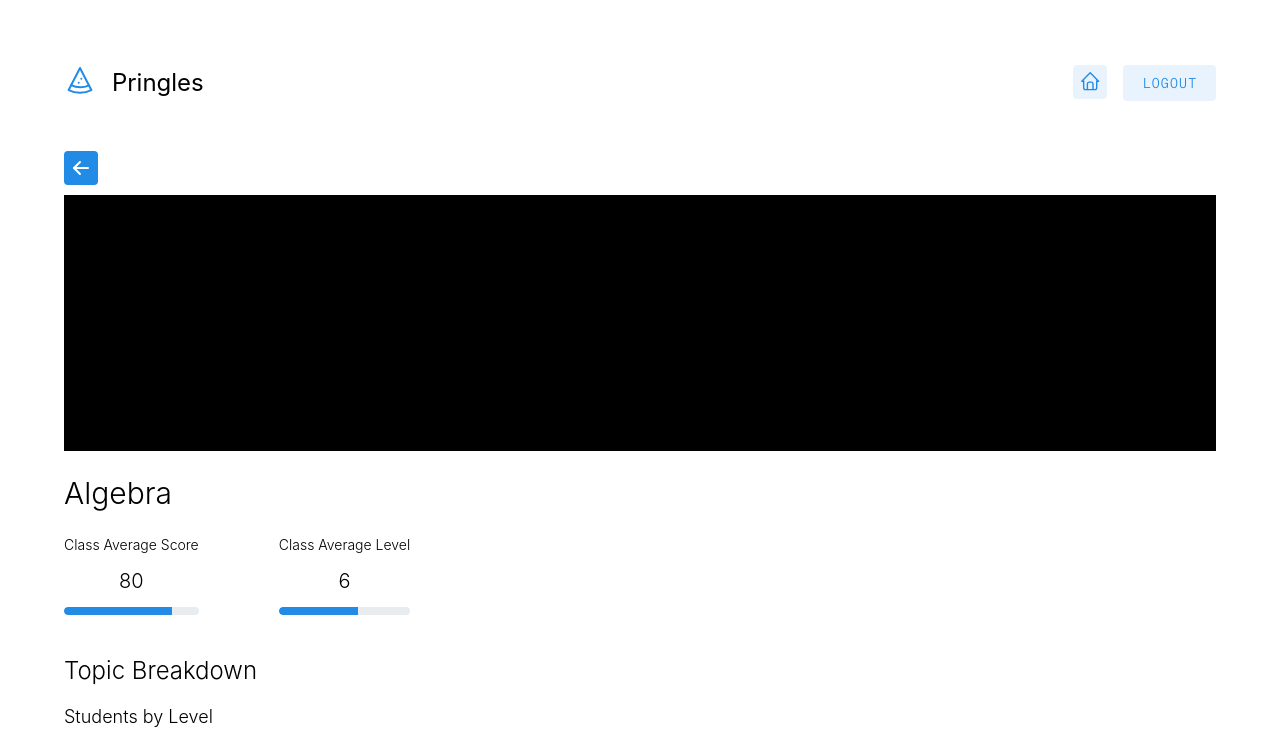
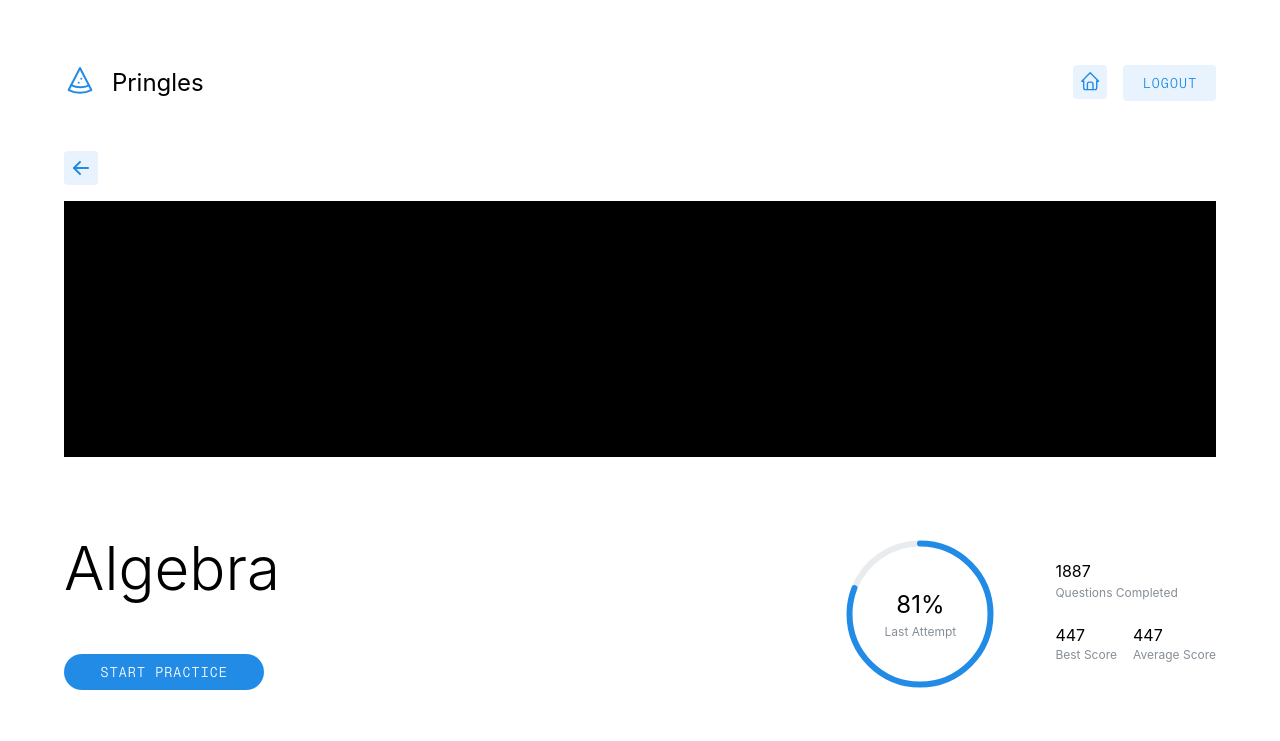
Before and after one commit to hyunseo-s/Pringles, a React (Vite) app in the folder frontend/: page /topic/1 in a window 1280 px wide. Shown: the top 741 px of the page. Built offline with nearby package versions, Linux system fonts and the light colour scheme.

Commit message:
progress to student topic view

```diff
--- a/frontend/src/App.tsx
+++ b/frontend/src/App.tsx
@@ -25,7 +25,7 @@ function App() {
 							<Route path="/register" element={<RegisterPage />} />
 							<Route path="/topic/:topicId" element={<TopicPage />} />
 							<Route path="/dashboard" element={<DashboardPage />} />
-							<Route path="/quiz" element={<QuizPage />} />
+							<Route path="/quiz/:topicId/:sessionId" element={<QuizPage />} />
 						</Routes>
 					</BrowserRouter>
 				</UserProvider>
--- /dev/null
+++ b/frontend/src/components/topic/StudentStats.module.css
@@ -0,0 +1,18 @@
+.label {
+    font-family: Outfit, var(--mantine-font-family);
+    font-weight: 700;
+    line-height: 1;
+}
+
+.lead {
+    font-family: Outfit, var(--mantine-font-family);
+    font-weight: 700;
+    font-size: 22px;
+    line-height: 1;
+}
+
+.ring {
+    flex: 1;
+    display: flex;
+    justify-content: flex-start;
+}
--- /dev/null
+++ b/frontend/src/components/topic/StudentStats.tsx
@@ -0,0 +1,58 @@
+import { Flex, Group, RingProgress, Text, useMantineTheme } from '@mantine/core';
+import classes from './StudentStats.module.css';
+
+const stats = [
+  { value: 447, label: 'Best Score' },
+  { value: 447, label: 'Average Score' },
+];
+
+const StudentStats = () => {
+  const theme = useMantineTheme();
+  const completed = 1887;
+  const total = 2334;
+  const items = stats.map((stat) => (
+    <div key={stat.label}>
+      <Text className={classes.label}>{stat.value}</Text>
+      <Text size="xs" c="dimmed">
+        {stat.label}
+      </Text>
+    </div>
+  ));
+
+  return (
+    <Flex gap={50}>
+        <div className={classes.ring}>
+            <RingProgress
+            roundCaps
+            thickness={6}
+            size={170}
+            sections={[{ value: (completed / total) * 100, color: theme.primaryColor }]}
+            label={
+                <div>
+                <Text ta="center" fz="1.5rem" className={classes.label}>
+                    {((completed / total) * 100).toFixed(0)}%
+                </Text>
+                <Text ta="center" fz="xs" c="dimmed">
+                    Last Attempt
+                </Text>
+                </div>
+            }
+        />
+        </div>
+
+        <div>
+            <div>
+            <Text className={classes.lead} mt={30}>
+                1887
+            </Text>
+            <Text fz="xs" c="dimmed">
+                Questions Completed
+            </Text>
+            </div>
+            <Group mt="lg">{items}</Group>
+        </div>
+    </Flex>
+  );
+}
+
+export default StudentStats;
--- a/frontend/src/components/topic/StudentTopicView.tsx
+++ b/frontend/src/components/topic/StudentTopicView.tsx
@@ -1,7 +1,48 @@
-export const StudentTopicView = () => {
+import { ActionIcon, Button, Flex } from "@mantine/core"
+import { IconArrowLeft } from "@tabler/icons-react";
+import { useNavigate } from "react-router";
+import type { TopicProps } from "./TeacherTopicView";
+import { useParams } from 'react-router-dom';
+import StudentStats from "./StudentStats.tsx";
+
+export const StudentTopicView = ({ topic }: TopicProps) => {
+	const navigate = useNavigate();
+	// const { topicId } = useParams();
+
+	const handleStart = async () => {
+		// calls /session/{classId}/{topicId}/start
+		// const res = await post("/session/{classId}/{topicId}/start", values);
+
+		// navigate(`/quiz/${res.sessionId}`)
+		navigate(`/quiz/0/0`)
+	}
+
 	return (
-		<div className="h-100 bg-gray">
-			Header
-		</div>
+		<Flex direction="column">
+			<ActionIcon
+				variant="light"
+				size="lg"
+				aria-label="Back button"
+				onClick={() => navigate('/dashboard')}
+			>
+				<IconArrowLeft />
+			</ActionIcon>
+			<div className="h-64 w-full bg-black mt-4">
+				Banner
+			</div>
+			<Flex align="center" justify='space-between' className="mt-18">
+				<Flex direction="column" gap={"3.5rem"}>
+					<p className="text-6xl">
+						{topic.name}
+					</p>
+					<Button radius="xl" w="200" onClick={() => handleStart()}>START PRACTICE</Button>
+				</Flex>
+				<Flex>
+					<StudentStats />
+				</Flex>
+			</Flex>
+
+
+		</Flex>
 	)
 }
--- a/frontend/src/components/topic/TeacherTopicView.tsx
+++ b/frontend/src/components/topic/TeacherTopicView.tsx
@@ -5,7 +5,7 @@ import { TeacherStatsGrid } from "./TeacherStatsGrid"
 import { useNavigate } from "react-router"
 import { QuestionList } from "./QuestionList"
 
-interface TopicProps {
+export interface TopicProps {
 	topic: Topic
 }
 
@@ -23,7 +23,7 @@ export const TeacherTopicView = ({ topic }: TopicProps) => {
 			>
 				<IconArrowLeft />
 			</ActionIcon>
-			<div className="h-64 w-full bg-black mt-2">
+			<div className="h-64 w-full bg-black mt-4">
 				Banner
 			</div>
 			<p className="text-3xl my-6">
--- a/frontend/src/context/UserContext.tsx
+++ b/frontend/src/context/UserContext.tsx
@@ -18,7 +18,7 @@ export const UserProvider = ({ children }: { children: React.ReactNode }) => {
   const [user, setUser] = useState<User | null>({
 		id: 0,
 		name: "Bob",
-		role: "teacher"
+		role: "student"
 	});
 
   return (
--- a/frontend/src/pages/QuizPage.tsx
+++ b/frontend/src/pages/QuizPage.tsx
@@ -1,4 +1,4 @@
-import { useNavigate } from 'react-router';
+import { useNavigate, useParams } from 'react-router';
 import { useUser } from '../context/UserContext';
 import { useEffect, useState } from 'react';
 import MultipleChoice from '../components/quiz/MultipleChoice';
@@ -55,6 +55,7 @@ export type WrittenSolution = {
 
 const QuizPage = () => {
 	const navigate = useNavigate();
+  const { topicId, sessionId } = useParams();
 	const { user } = useUser();
 
   // Fetched Data
@@ -76,7 +77,7 @@ const QuizPage = () => {
 
   if (!user) return null; // optional: show a loading spinner here
 
-  const fetchQuestion = () => {
+  const fetchQuestion = async () => {
     // calls /session/{classId}/{topicId}/{sessionId}/question
     setPrompt(questions[1]);
   }
@@ -107,7 +108,8 @@ const QuizPage = () => {
   }
 
   const handleFinish = () => {
-    navigate("/dashboard");
+    // navigate(`/topic/${topicId}`)
+    navigate("/topic/0");
   }
 
   return (
--- a/frontend/src/pages/TopicPage.tsx
+++ b/frontend/src/pages/TopicPage.tsx
@@ -23,7 +23,7 @@ const TopicPage = () => {
 
   return (
 		<>
-			{user.role === "teacher" ? <TeacherTopicView topic={topic} /> : <StudentTopicView />}
+			{user.role === "teacher" ? <TeacherTopicView topic={topic} /> : <StudentTopicView topic={topic} />}
 		</>
   );
 }
```
